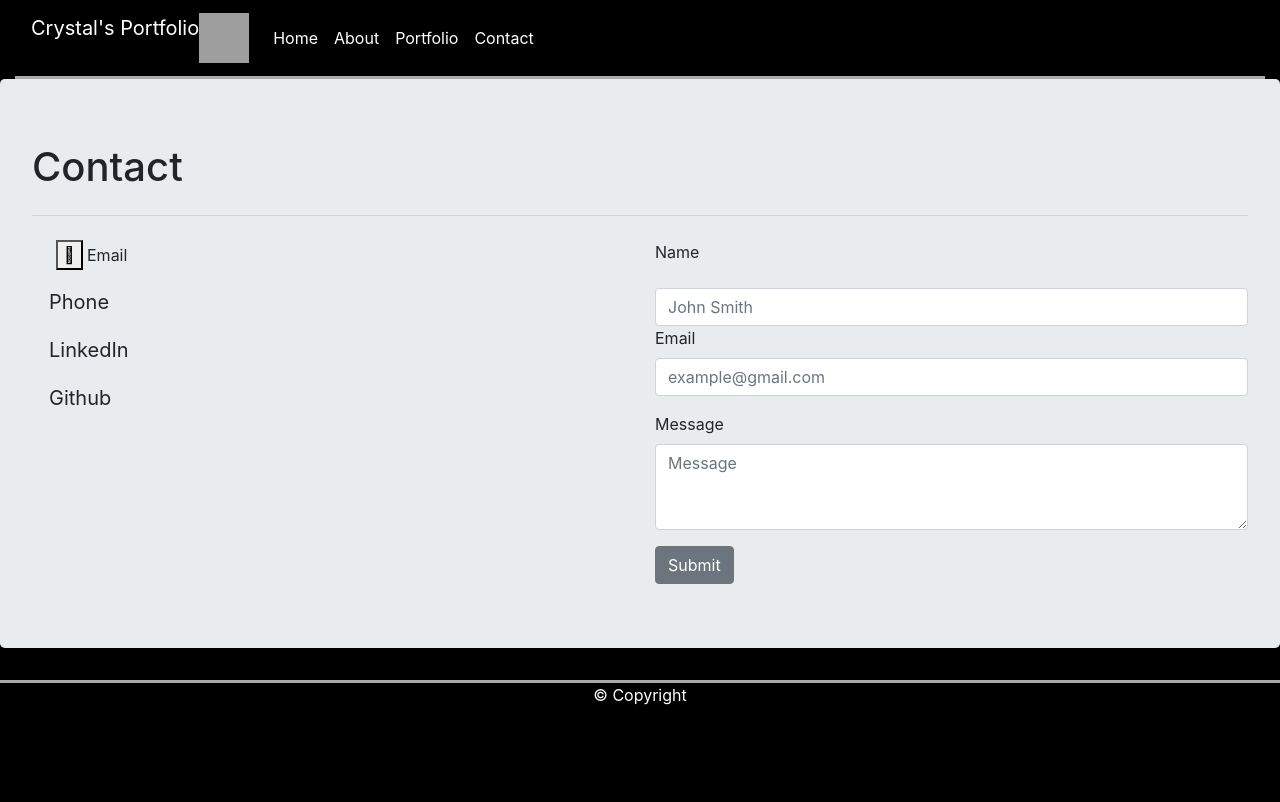
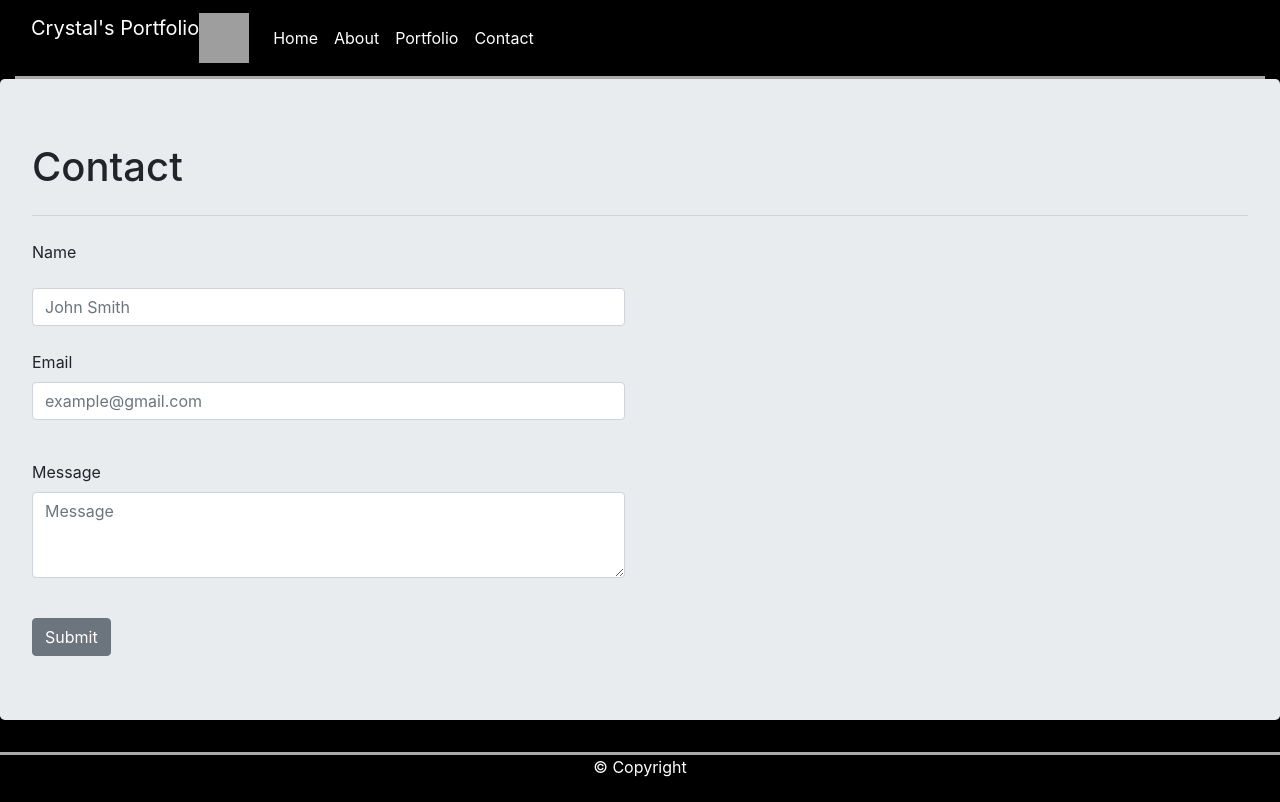
Before and after one commit to CrystalWatkins/Crystal-Watkins-Portfolio, a React (Create React App) app: page /contact in a window 1280 px wide. Built offline with nearby package versions, Linux system fonts and the light colour scheme; grey boxes are pictures that could not be loaded.

Commit message:
updated contact page to just form- and restyled for cleaner look

```diff
--- a/src/components/Contact/Contact.jsx
+++ b/src/components/Contact/Contact.jsx
@@ -10,38 +10,7 @@ render() {
         <div className=" col-sm-12 jumbotron">
           <h1 className="contact">Contact</h1>
           <hr className="my-4" />
-
-
-
         <div className="row">
-        <div className="col-sm-6">
-        <label className="label is-large ml-4">
-              <button className="fas fa-book"></button> Email
-            </label>
-      <br />
-
-        <button type="button" className="btn btn-default btn-lg">
-        <span className="glyphicon glyphicon-earphone" aria-hidden="true"></span> Phone
-        </button>
-
-
-        <br />
-
-        <button type="button" className="btn btn-default btn-lg">
-        <span className="glyphicon glyphicon-#0077b5" aria-hidden="true"></span> LinkedIn
-        </button>
-
-        <br />
-
-        <button type="button" className="btn btn-default btn-lg">
-        <span className="glyphicon glyphicon-#24292e" aria-hidden="true"></span> Github
-        </button>
-
-
-
-
-        </div>
-
           <div className="col-sm-6">
             <form>
             <div className="form-group">
@@ -54,6 +23,7 @@ render() {
             id="exampleFormControlInput1"
             placeholder="John Smith"
           ></input>
+          <br />
           <div className="form-group">
             <label htmlFor="exampleFormControlInput1">Email</label>
             <input
@@ -63,6 +33,7 @@ render() {
               placeholder="example@gmail.com"
             />
           </div>
+          <br />
           <div className="form-group">
             <label htmlFor="exampleFormControlTextarea1">Message</label>
             <textarea
@@ -72,6 +43,7 @@ render() {
               placeholder="Message"
             ></textarea>
           </div>
+          <br />
           <button type="submit" className="btn btn-secondary">
             Submit
           </button>
```
